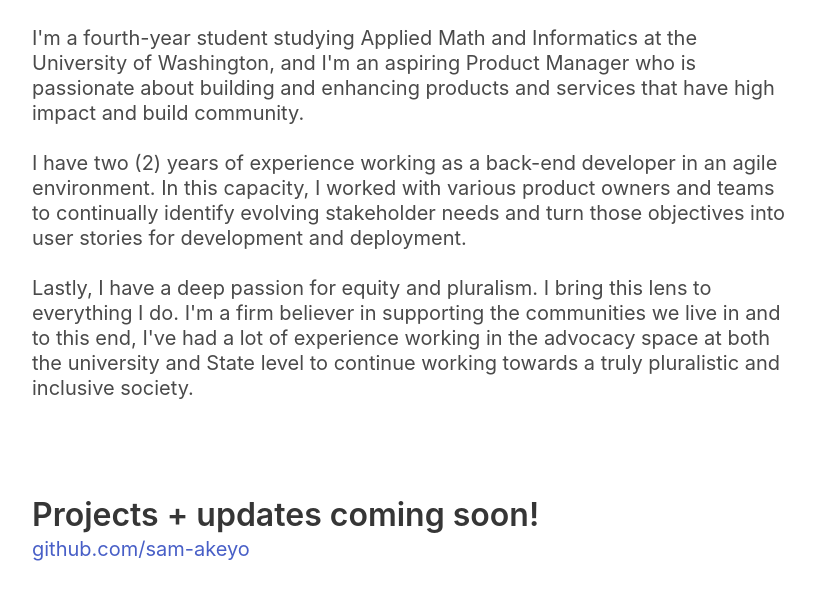
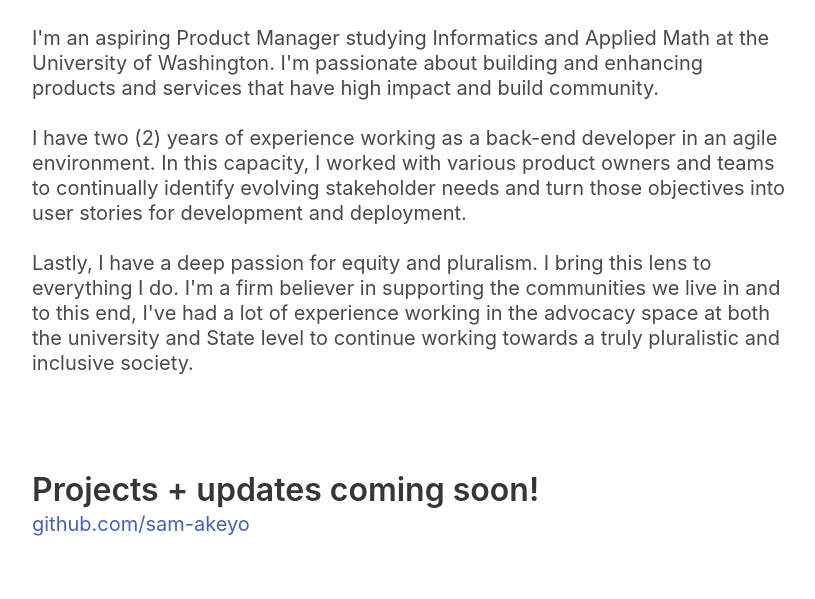
Before and after one commit to sam-akeyo/samakeyo.github.io, a plain HTML site: page index.html in a window 1280 px wide. Shown: the part 473-1072 px from the top of the page, without its empty margins (228-1043 px from the left). Drawn offline with nearby package versions, Linux system fonts and the light colour scheme.

Commit message:
modify about me

```diff
--- a/index.html
+++ b/index.html
@@ -84,7 +84,7 @@
           <h1 class="title">About me</h1>
             <h2 class="subtitle">
             </br>
-            I'm a fourth-year student studying Applied Math and Informatics at the University of Washington, and I'm an aspiring Product Manager who is passionate about building and enhancing products and services that have high impact and build community.
+            I'm an aspiring Product Manager studying Informatics and Applied Math at the University of Washington. I'm passionate about building and enhancing products and services that have high impact and build community.
             <br><br>
             I have two (2) years of experience working as a back-end developer in an agile environment. In this capacity, I worked with various product owners and teams to continually identify evolving stakeholder needs and turn those objectives into user stories for development and deployment.
             <br><br>
```
